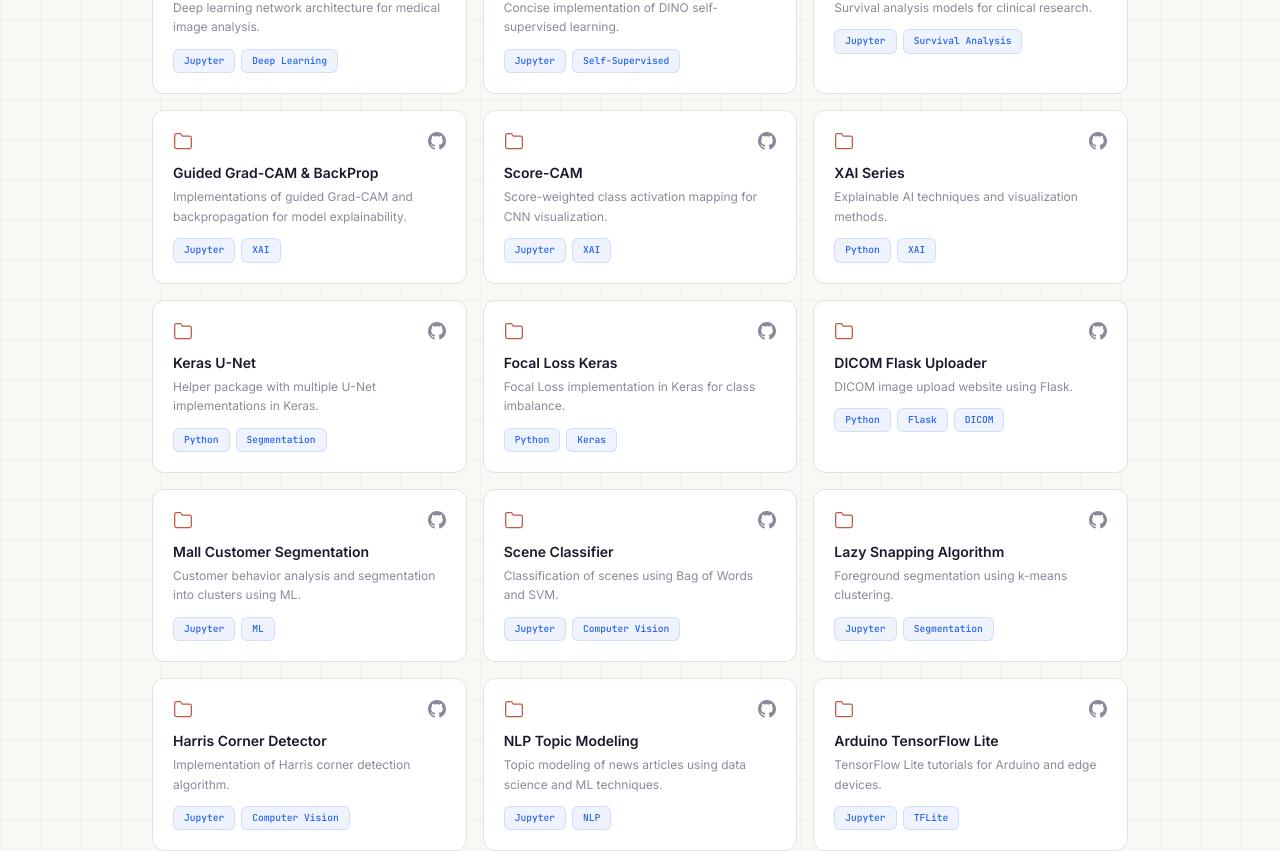
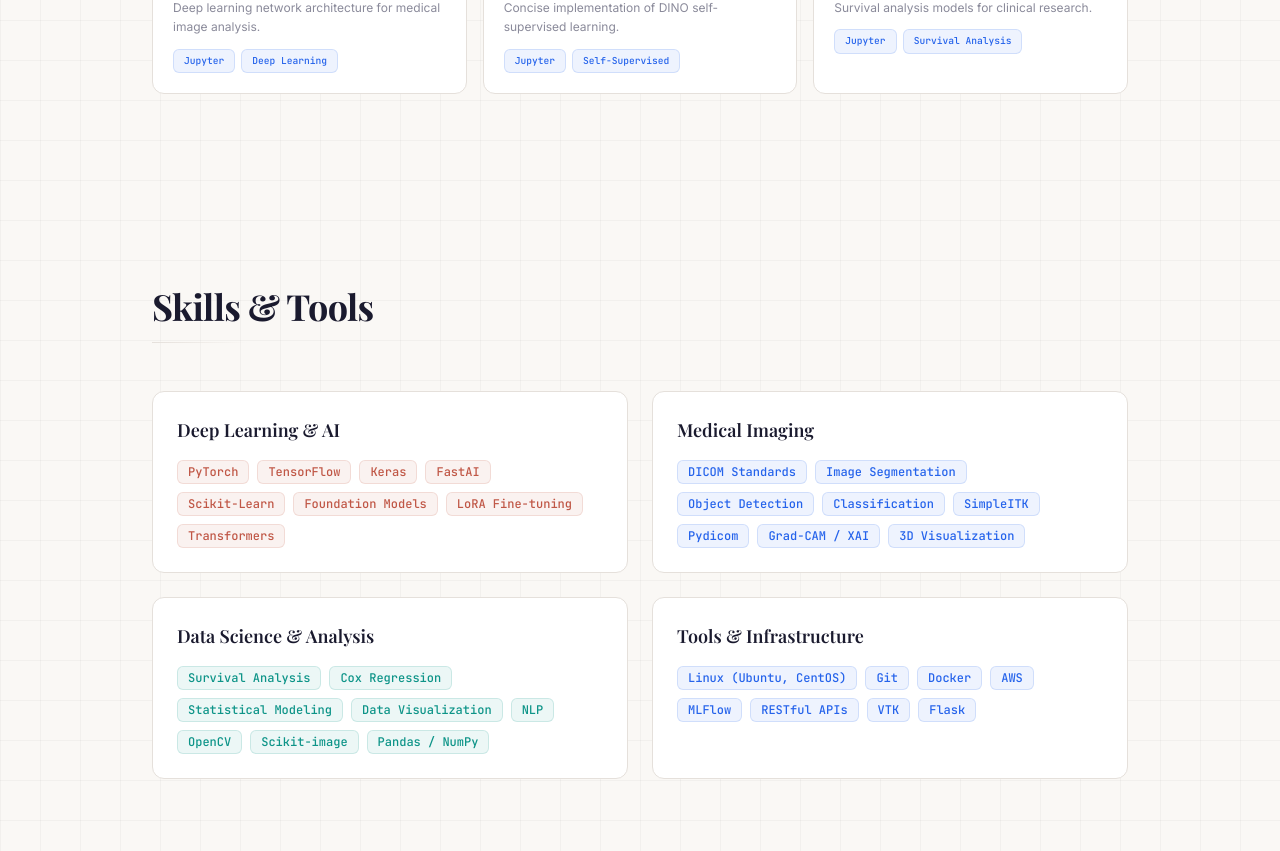
Before and after one commit to Azkarehman/Azkarehman.github.io, a Next.js app: page / in a window 1280 px wide. Shown: the part 5140-5991 px from the top of the page. Built offline with nearby package versions, Linux system fonts and the light colour scheme; a web font is replaced by a local one.

Commit message:
Remove non-research GitHub repos from projects

```diff
--- a/src/components/Projects.tsx
+++ b/src/components/Projects.tsx
@@ -53,84 +53,6 @@
     description: "Survival analysis models for clinical research.",
     github: "https://github.com/Azkarehman/SNU_surv",
     tags: ["Jupyter", "Survival Analysis"],
-  },
-  {
-    name: "Guided Grad-CAM & BackProp",
-    description: "Implementations of guided Grad-CAM and backpropagation for model explainability.",
-    github: "https://github.com/Azkarehman/GuidedGradCamAndBackProp",
-    tags: ["Jupyter", "XAI"],
-  },
-  {
-    name: "Score-CAM",
-    description: "Score-weighted class activation mapping for CNN visualization.",
-    github: "https://github.com/Azkarehman/Score-CAM",
-    tags: ["Jupyter", "XAI"],
-  },
-  {
-    name: "XAI Series",
-    description: "Explainable AI techniques and visualization methods.",
-    github: "https://github.com/Azkarehman/xai-series",
-    tags: ["Python", "XAI"],
-  },
-  {
-    name: "Keras U-Net",
-    description: "Helper package with multiple U-Net implementations in Keras.",
-    github: "https://github.com/Azkarehman/keras-unet",
-    tags: ["Python", "Segmentation"],
-  },
-  {
-    name: "Focal Loss Keras",
-    description: "Focal Loss implementation in Keras for class imbalance.",
-    github: "https://github.com/Azkarehman/focal-loss-keras",
-    tags: ["Python", "Keras"],
-  },
-  {
-    name: "DICOM Flask Uploader",
-    description: "DICOM image upload website using Flask.",
-    github: "https://github.com/Azkarehman/dicom-flask-uploader",
-    tags: ["Python", "Flask", "DICOM"],
-  },
-  {
-    name: "Mall Customer Segmentation",
-    description: "Customer behavior analysis and segmentation into clusters using ML.",
-    github: "https://github.com/Azkarehman/Mall-Customer-Segmentation-using-ML",
-    tags: ["Jupyter", "ML"],
-  },
-  {
-    name: "Scene Classifier",
-    description: "Classification of scenes using Bag of Words and SVM.",
-    github: "https://github.com/Azkarehman/Scene-Classifier",
-    tags: ["Jupyter", "Computer Vision"],
-  },
-  {
-    name: "Lazy Snapping Algorithm",
-    description: "Foreground segmentation using k-means clustering.",
-    github: "https://github.com/Azkarehman/Lazy-Snapping-Algorithm",
-    tags: ["Jupyter", "Segmentation"],
-  },
-  {
-    name: "Harris Corner Detector",
-    description: "Implementation of Harris corner detection algorithm.",
-    github: "https://github.com/Azkarehman/Harris-Corner-Detector",
-    tags: ["Jupyter", "Computer Vision"],
-  },
-  {
-    name: "NLP Topic Modeling",
-    description: "Topic modeling of news articles using data science and ML techniques.",
-    github: "https://github.com/Azkarehman/NLP-Topic-Modeling",
-    tags: ["Jupyter", "NLP"],
-  },
-  {
-    name: "Arduino TensorFlow Lite",
-    description: "TensorFlow Lite tutorials for Arduino and edge devices.",
-    github: "https://github.com/Azkarehman/ArduinoTensorFlowLiteTutorials",
-    tags: ["Jupyter", "TFLite"],
-  },
-  {
-    name: "Data Scientist Roadmap",
-    description: "Tutorials accompanying the data science roadmap.",
-    github: "https://github.com/Azkarehman/data-scientist-roadmap",
-    tags: ["Python", "Tutorial"],
   },
 ];
 
```
